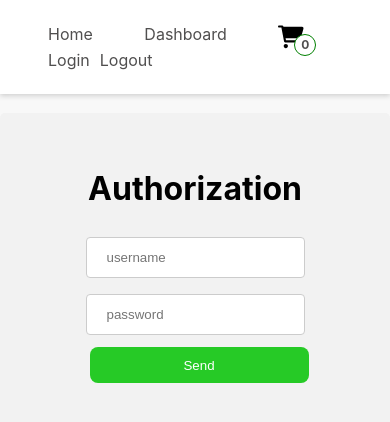
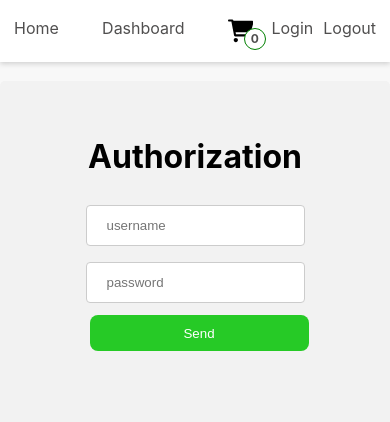
Before and after one commit to PavelOlkhovoi/FStore, a React (Create React App) app: page /login in a window 390 px wide. Shown: the top 422 px of the page. Built offline with nearby package versions, Linux system fonts and the light colour scheme; no server answers.

Commit message:
style: Make the responsive image on the product page

```diff
--- a/src/components/menu/Menu.module.css
+++ b/src/components/menu/Menu.module.css
@@ -19,3 +19,10 @@
 .menu a:visited {
     color: green;
 }
+
+
+@media only screen and (max-width: 480px) {
+    .menu {
+        padding: 18px 14px;
+    }
+}
--- a/src/pages/Product.tsx
+++ b/src/pages/Product.tsx
@@ -3,6 +3,7 @@ import { selectSingleProduct } from "../store/selectors";
 import { useParams } from "react-router-dom";
 import { useTypedSelector } from "../hooks/useTypedSelect";
 import { formatCost } from '../utils/reducers/commonFunc';
+import Button from '../components/UI/btn/Button';
 
 
 const Product: FC = () => {
@@ -18,7 +19,13 @@ const Product: FC = () => {
             <p>{product.description}</p>
             <p>{ formatCost(product.price) }</p>
             <p>Raiting: {product.rating.rate}</p>
-            <img src={product.image} style={{width: '300px', margin: "0 auto", display: "block"}}/>
+            {/* <Button>
+                Add Product
+            </Button>
+            <Button>
+                Delete Product
+            </Button> */}
+            <img src={product.image} style={{width: '40%', margin: "16px auto", display: "block"}}/>
         </div>
     )
 }
--- a/src/styles/App.css
+++ b/src/styles/App.css
@@ -83,4 +83,11 @@
     display: grid;
     grid-template-columns: minmax(0, 1fr);
   }
+
+  .menu-cart {
+    display: flex;
+    position: relative;
+    margin-right: 0;
+    margin-left: auto;
+  }
 }
```
Also changed, not shown: 1 other file (tests, documents, lock files or other folders).
